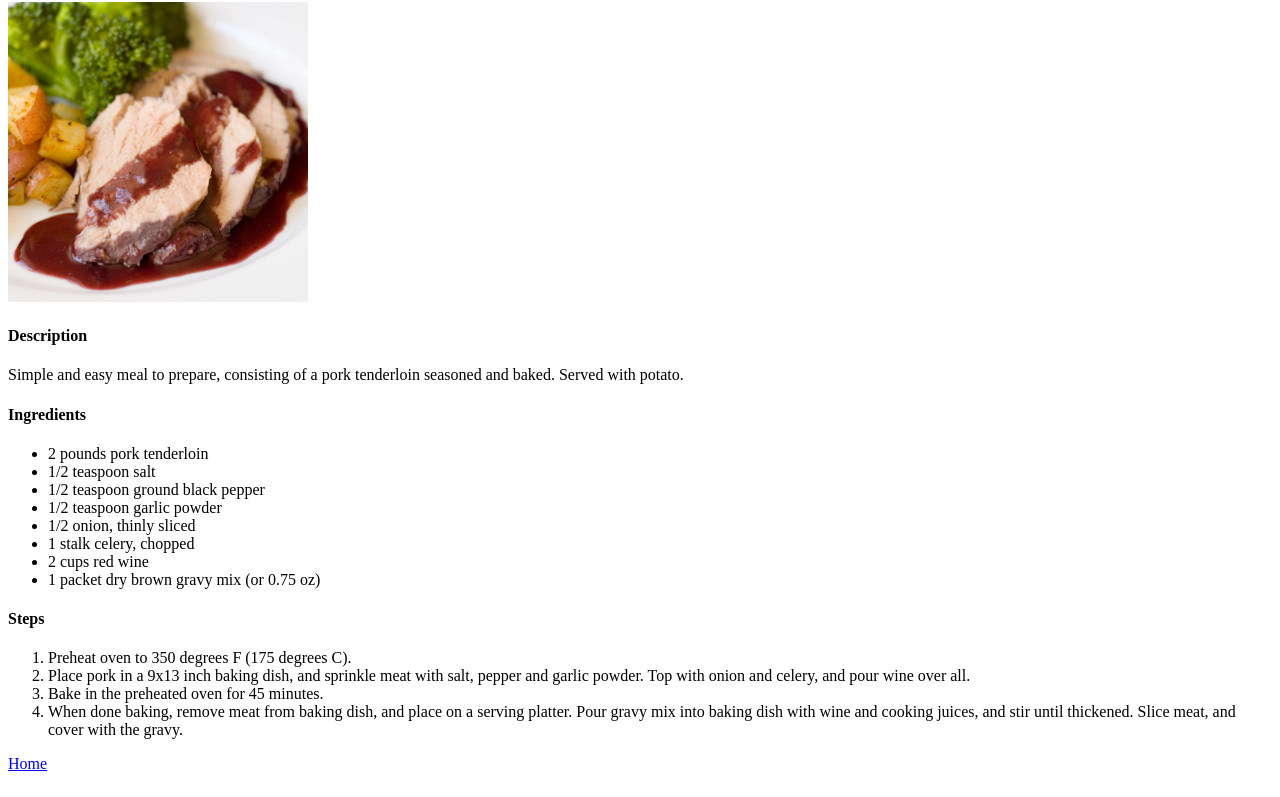
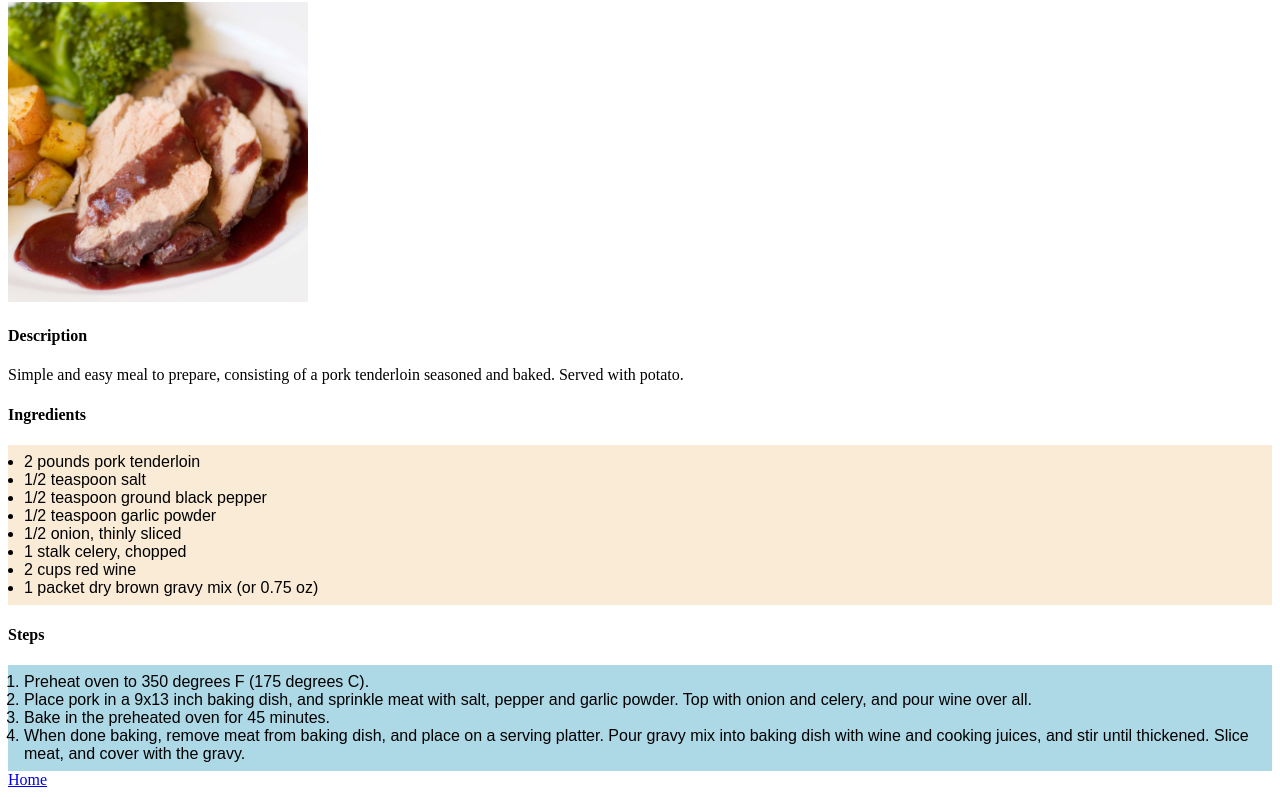
Before and after one commit to TheDodoDev/odin-recipes, a plain HTML site: page recipes/burgundy_pork_tenderloin.html in a window 1280 px wide. Shown: the part 78-875 px from the top of the page. Drawn offline with Linux system fonts and the light colour scheme.

Commit message:
docs: Add styles.css
Makes the steps and ingredients sections stand out.

```diff
--- /dev/null
+++ b/css/styles.css
@@ -0,0 +1,14 @@
+ul,
+ol{
+    padding: 8px 16px;
+    margin: 0px;
+    font-family: "Papyrus", sans-serif;
+}
+
+ul{
+    background-color: antiquewhite;
+}
+
+ol{
+    background-color: lightblue;
+}
--- a/recipes/burgundy_pork_tenderloin.html
+++ b/recipes/burgundy_pork_tenderloin.html
@@ -3,6 +3,7 @@
 <head>
     <meta charset="UTF-8">
     <meta name="viewport" content="width=device-width, initial-scale=1.0">
+    <link rel="stylesheet" href="../css/styles.css">
     <title>Burgundy Pork Tenderloin</title>
 </head>
 <body>
```
Also changed, not shown: recipes/cowboy_butter_spaghetti.html (+1 -0 lines), recipes/tiger_chicken.html (+1 -0 lines).
